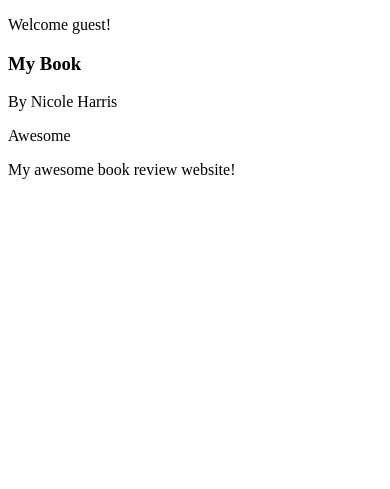
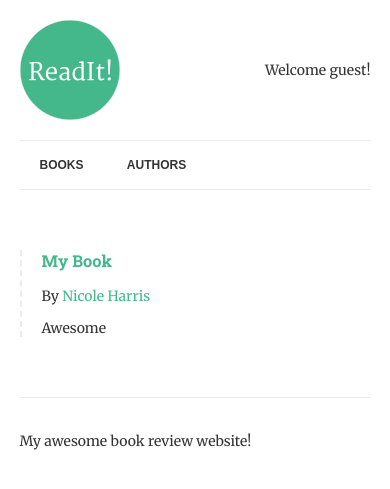
Before and after one commit to yhendricks/readit, a Django app: page /book/1/ in a window 390 px wide. Shown: the top 489 px of the page. Run offline with Django 3.2, Linux system fonts and the light colour scheme; data comes from the database, SQL or seed files in the repository.

Commit message:
Creating links and adding static resources

```diff
--- a/books/templates/author.html
+++ b/books/templates/author.html
@@ -5,7 +5,7 @@
     {% for book in author.books.all %}
         {% if book.review %}
             <div class="book">
-                <h3>{{ book.title }}</h3>
+                <h3><a href="{% url 'book-detail' book.pk %}">{{ book.title }}</a></h3>
                 {% if book.is_favourite %}<p class="hightlight">favourite</p>{% endif %}
                 <p>{{ book.review|linebreaks }}</p>
             </div>
--- a/books/templates/authors.html
+++ b/books/templates/authors.html
@@ -2,6 +2,6 @@
 
 {% block content %}
     {% for author in authors %}
-        <h2>{{ author.name }}</h2>
+        <h2><a href="{% url 'author-detail' author.pk %}"> {{ author.name }}</a></h2>
     {% endfor %}
 {% endblock %}
--- a/books/templates/book-detail.html
+++ b/books/templates/book-detail.html
@@ -1,6 +1,6 @@
 <div class="book">
-    <h3>{{ book.title }}</h3>
-    <p>By {% for author in book.authors.all %} {{ author.name }} {% endfor %}</p>
+    <h3><a href="{% url 'book-detail' book.pk %}">{{ book.title }}</a></h3>
+    <p>By {% for author in book.authors.all %} <a href="{% url 'author-detail' author.pk %}">{{ author.name }}</a> {% endfor %}</p>
     {% if book.is_favourite %}<p class="highlight">favourite</p>{% endif %}
     <p>{{ book.review|linebreaks }}</p>
 </div>
--- /dev/null
+++ b/readit/static/css/style.css
@@ -0,0 +1,207 @@
+/* Generic Rules */
+
+.align-right {
+    text-align: right;
+}
+
+span.highlight {
+    background-color: #333;
+    color: #fff;
+    display: inline-block;
+    padding: 3px 5px 2px 5px;
+    text-transform: uppercase;
+    font-family: Arial, sans-serif;
+    font-size: 12px;
+    border-radius: 2px;
+}
+
+p.meta {
+    font-style: italic;
+}
+
+
+/* Site structure*/
+
+.container {
+    width: 900px;
+    max-width: 90%;
+    margin: 0 auto;
+    padding: 0;
+}
+
+header {
+    border-bottom: 1px solid #ececec;
+    padding: 20px 0;
+    display: table;
+    width: 100%;
+}
+
+footer {
+    border-top: 1px solid #ececec;
+    padding: 20px 0;
+    margin-top: 60px;
+}
+
+
+/* Header */
+
+.logo {
+    padding-right: 20px;
+    display: table-cell;
+}
+
+.welcome {
+    display: table-cell;
+    vertical-align: middle;
+    text-align: right;
+    line-height: 1.5;
+}
+
+nav {
+    clear: both;
+    border-bottom: 1px solid #ececec;
+    margin-bottom: 60px;
+}
+
+nav a {
+    font-size: 12px;
+    font-weight: bold;
+    line-height: 18px;
+    padding: 15px 20px;
+    display: inline-block;
+    text-transform: uppercase;
+    font-family: Arial, serif;
+    color: #333;
+}
+
+@media only screen and (max-width: 350px) {
+    nav a {
+        padding: 15px 10px;
+    }
+}
+
+
+/* Content */
+
+.book {
+    border-left: 2px dashed #ececec;
+    padding-left: 20px;
+    margin: 40px 0;
+}
+
+
+/* Typography */
+
+body {
+    font-family: 'Merriweather', serif;
+    color: #333;
+    font-size: 14px;
+}
+
+h1, h2, h3, h4, h5, h6 {
+    font-family: 'Roboto Slab', serif;
+}
+
+a {
+    color: #44B78B;
+    text-decoration: none;
+}
+
+
+/* Tables */
+
+table {
+    width: 100%;
+    margin-bottom: 60px;
+}
+
+table td, th {
+    padding: 10px;
+    text-align: left;
+}
+
+th {
+    background-color: #44B78B;
+    color: #fff;
+}
+
+table tr:nth-child(odd){
+    background-color: #ececec;
+}
+
+@media only screen and (max-width: 500px) {
+    thead {
+        display: none;
+    }
+
+    table tr {
+        display: block;
+        padding: 8px 10px;
+    }
+
+    table td {
+        display: block;
+        padding: 3px 0;
+    }
+
+    td.title {
+        font-weight: bold;
+    }
+
+    td.align-right {
+        text-align: left;
+    }
+}
+
+
+/* Forms */
+
+label {
+    display: block;
+    font-weight: bold;
+    margin: 15px 0 10px 0;
+}
+
+input[type="submit"] {
+    margin-top: 20px;
+    border: 0;
+    background-color: #44B78B;
+    color: #fff;
+    padding: 10px 15px;
+    border-radius: 3px;
+    text-transform: uppercase;
+    font-family: arial, sans-serif;
+    font-size: 12px;
+    font-weight: bold;
+}
+
+input[type="text"],
+input[type="password"],
+select,
+textarea {
+    border: 1px solid #ccc;
+    padding: 5px;
+    display: block;
+    width: 300px;
+    box-sizing: border-box;
+    margin-bottom: 10px;
+    max-width: 100%;
+}
+
+textarea {
+    width: 100%;
+    box-sizing: border-box;
+}
+
+.form-error {
+    margin-top: 20px;
+}
+
+.form-error span,
+.non-field-errors span {
+    background-color: #d70000;
+    color: #fff;
+    padding: 5px;
+    border-radius: 2px;
+    font-family: arial, sans-serif;
+}
--- a/readit/templates/base.html
+++ b/readit/templates/base.html
@@ -1,14 +1,21 @@
+{% load static %}
 <!DOCTYPE html>
 <html lang="en">
 <head>
     <meta charset="UTF-8">
     <meta name="description" content="My great book review site">
     <meta name="viewport" content="width=device-width, initial-scale=1">
+
+    <link href='https://fonts.googleapis.com/css?family=Roboto+Slab:700|Merriweather:400,400italic,700,700italic' rel='stylesheet' type='text/css'>
+    <link rel="stylesheet" href="{% static 'css/normalize.css' %}">
+    <link rel="stylesheet" href="{% static 'css/style.css' %}">
+
     <title>ReadIt!</title>
 </head>
 <body>
     <div class="container">
         <header>
+            <img src="{% static 'img/logo.png' %}" alt="ReadIt!" class="logo" />
             <div class="welcome">
                 {% if request.user.is_authenticated %}
                     <p>Hello {{ request.user.username|title }}, you last logged in at {{ request.user.last_login|date:"D d M Y" }}</p>
@@ -17,6 +24,11 @@
                 {% endif %}
             </div>
         </header>
+
+        <nav>
+            <a href="{% url 'books' %}">Books</a>
+            <a href="{% url 'authors' %}">Authors</a>
+        </nav>
 
         <main>
             {% block content %}{% endblock %}
--- a/readit/urls.py
+++ b/readit/urls.py
@@ -22,7 +22,6 @@ urlpatterns = [
 
     # empty URL
     url(r'^$', list_books, name='books'),
-
     url(r'^authors/$', AuthorList.as_view(), name='authors'),
     url(r'^book/(?P<pk>[-\w]+)/$', BookDetail.as_view(), name='book-detail'),
     url(r'^authors/(?P<pk>[-\w]+)/$', AuthorDetail.as_view(), name='author-detail'),
```
Also changed, not shown: readit/settings.py (+3 -8 lines), readit/static/css/normalize.css (added), readit/static/img/logo.png (added).
